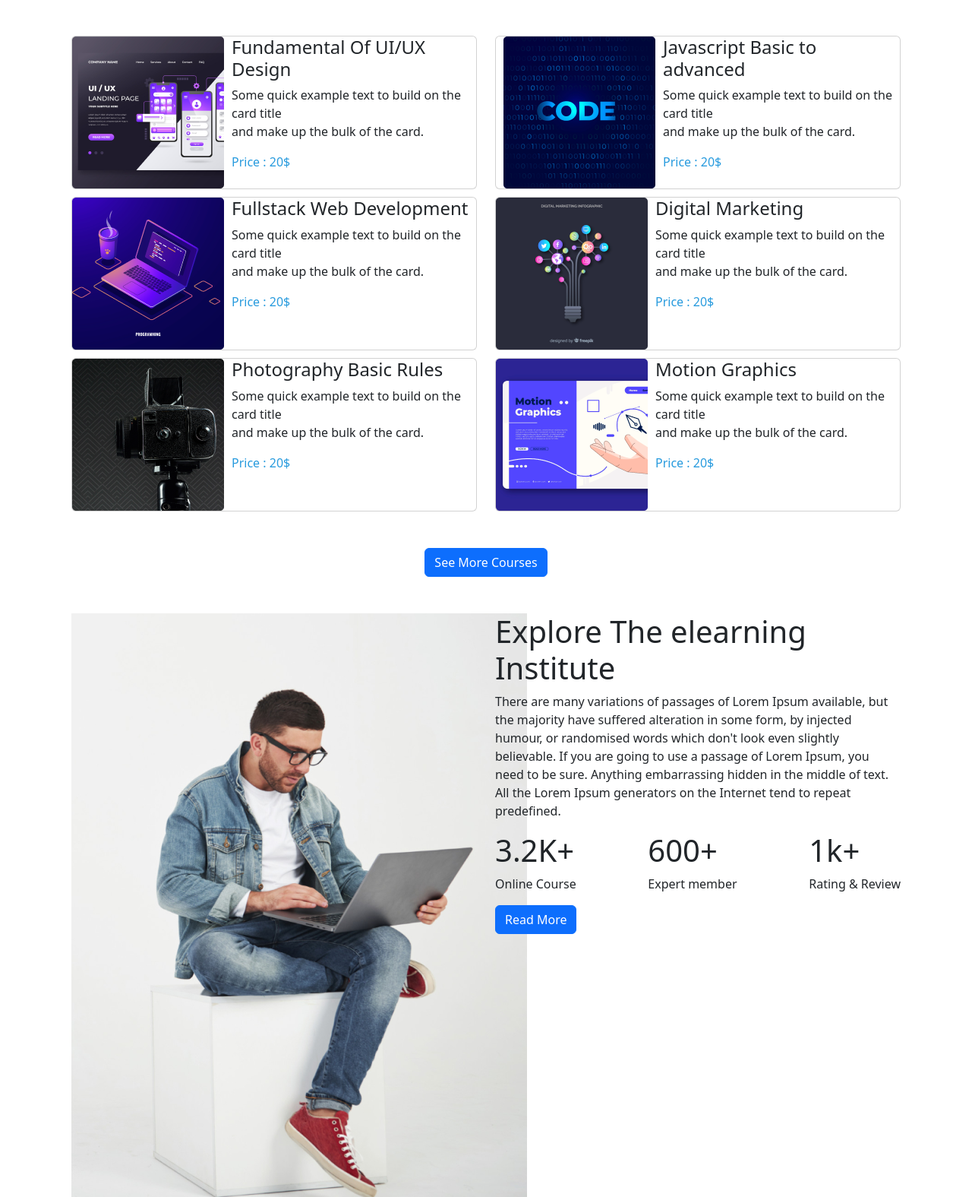
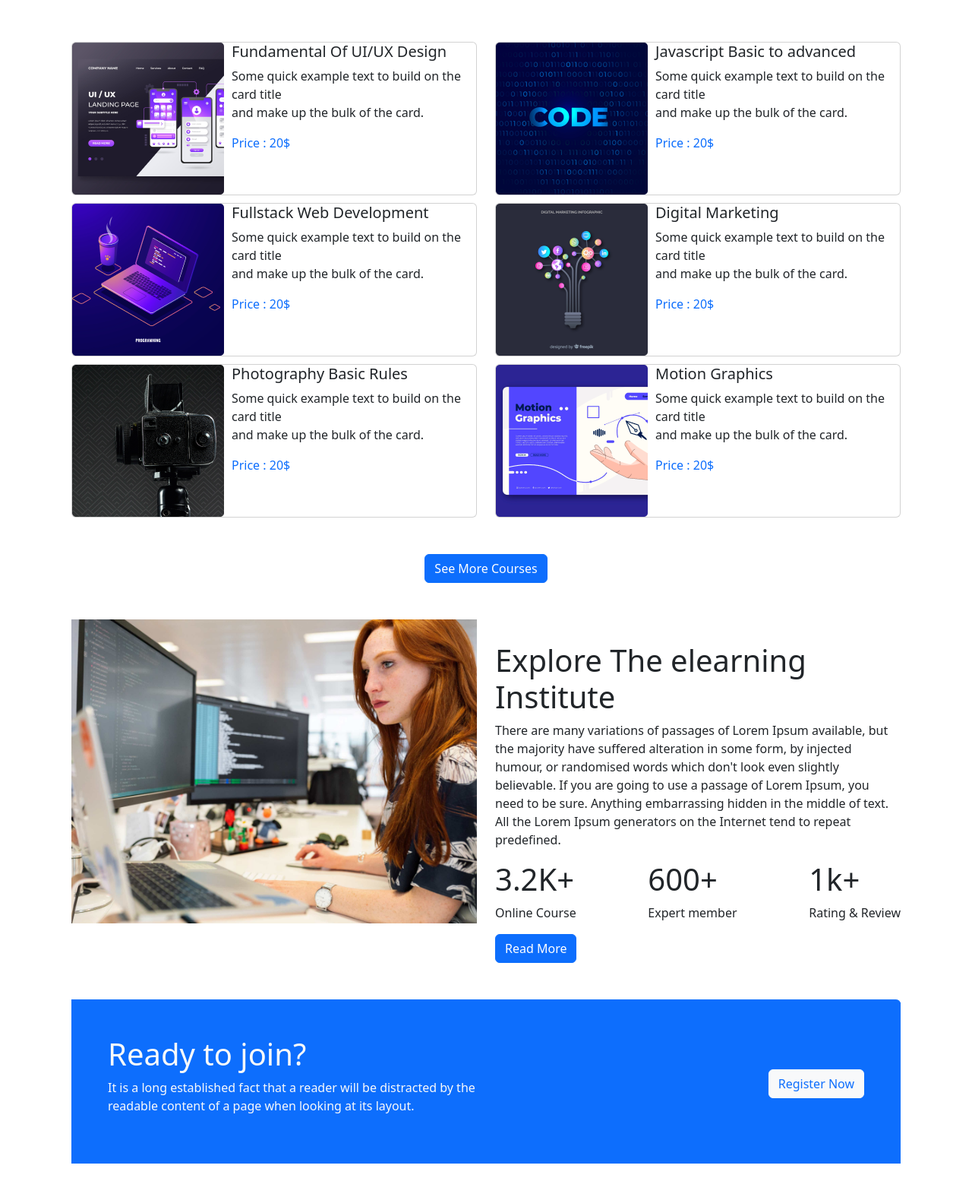
Before and after one commit to nabid050/EdTech-Website, a plain HTML site: page index.html in a window 1280 px wide. Shown: the part 913-2488 px from the top of the page at 76% size. Drawn offline with nearby package versions, Linux system fonts and the light colour scheme.

Commit message:
icon-added

```diff
--- a/index.html
+++ b/index.html
@@ -1,6 +1,7 @@
 <!DOCTYPE html>
 <html lang="en">
 <head>
+    <script src="https://kit.fontawesome.com/0533a2066f.js" crossorigin="anonymous"></script>
     <link href="https://cdn.jsdelivr.net/npm/bootstrap@5.2.0/dist/css/bootstrap.min.css" rel="stylesheet" integrity="sha384-gH2yIJqKdNHPEq0n4Mqa/HGKIhSkIHeL5AyhkYV8i59U5AR6csBvApHHNl/vI1Bx" crossorigin="anonymous">
     <link rel="stylesheet" href="style.css">
     <meta charset="UTF-8">
@@ -39,7 +40,7 @@
                   </li>
                 </ul>
               </div>
-              <button class="btn btn-outline-success">Register</button>
+              <a class="btn btn-outline-primary text-primary">Register</a>
             </div>
           </nav>
     </header>
@@ -50,6 +51,14 @@
             <div class="carousel-inner">
               <div class="carousel-item active">
                 <img src="./images/cover/cover-1.png" class="d-block w-100" alt="...">
+                <div class="carousel-caption h-50 d-none d-md-block">
+                  <h1>Get Started Digital <br> Learning</h1>
+                  <p>It is a long established fact that a reader will be distracted by the readable <br> content of a page when looking at its layout.</p>
+                  <a class="btn btn-primary" href="">Get Started</a>
+                </div>
+              </div>
+              <div class="carousel-item">
+                <img src="./images/cover/cover-2.jpg" class="d-block w-100" alt="...">
                 <div class="carousel-caption h-50 d-none d-md-block">
                     <h1>Get Started Digital <br> Learning</h1>
                     <p>It is a long established fact that a reader will be distracted by the readable <br> content of a page when looking at its layout.</p>
@@ -87,9 +96,9 @@
                                     <img src="./images/course/course-1.png" alt="">
                                 </div>
                                 <div class="text">
-                                   <h4>Fundamental Of UI/UX Design</h2>
+                                   <h5>Fundamental Of UI/UX Design</h5>
                                    <p>Some quick example text to build on the card title <br> and make up the bulk of the card.</p>
-                                   <span>Price : 20$</span>
+                                   <span class="text-primary">Price : 20$</span>
                                 </div>
                           </div>
                         </div>
@@ -97,13 +106,13 @@
                     <div class="col-lg-6 col-sm-12">
                         <div class="card">
                             <div class="d-flex">
-                                <div class="text">
+                                <div>
                                     <img src="./images/course/course-2.png" alt="">
                                 </div>
                                 <div class="text">
-                                   <h4>Javascript Basic to advanced</h2>
+                                   <h5>Javascript Basic to advanced</h5>
                                    <p>Some quick example text to build on the card title <br> and make up the bulk of the card.</p>
-                                   <span>Price : 20$</span>
+                                   <span class="text-primary">Price : 20$</span>
                                 </div>
                           </div>
                         </div>
@@ -115,9 +124,9 @@
                                     <img src="./images/course/course-3.png" alt="">
                                 </div>
                                 <div class="text">
-                                   <h4>Fullstack Web Development</h2>
+                                   <h5>Fullstack Web Development</h5>
                                    <p>Some quick example text to build on the card title <br> and make up the bulk of the card.</p>
-                                   <span>Price : 20$</span>
+                                   <span class="text-primary">Price : 20$</span>
                                 </div>
                           </div>
                         </div>
@@ -129,9 +138,9 @@
                                     <img src="./images/course/course-4.png" alt="">
                                 </div>
                                 <div class="text">
-                                   <h4>Digital Marketing</h2>
+                                   <h5>Digital Marketing</h5>
                                    <p>Some quick example text to build on the card title <br> and make up the bulk of the card.</p>
-                                   <span>Price : 20$</span>
+                                   <span class="text-primary">Price : 20$</span>
                                 </div>
                           </div>
                         </div>
@@ -143,9 +152,9 @@
                                     <img src="./images/course/course-5.png" alt="">
                                 </div>
                                 <div class="text">
-                                   <h4>Photography Basic Rules</h2>
+                                   <h5>Photography Basic Rules</h5>
                                    <p>Some quick example text to build on the card title <br> and make up the bulk of the card.</p>
-                                   <span>Price : 20$</span>
+                                   <span class="text-primary">Price : 20$</span>
                                 </div>
                           </div>
                         </div>
@@ -157,9 +166,9 @@
                                     <img src="./images/course/course-6.png" alt="">
                                 </div>
                                 <div class="text">
-                                   <h4>Motion Graphics</h2>
+                                   <h5>Motion Graphics</h5>
                                    <p>Some quick example text to build on the card title <br> and make up the bulk of the card.</p>
-                                   <span>Price : 20$</span>
+                                   <span class="text-primary">Price : 20$</span>
                                 </div>
                           </div>
                     </div>
@@ -171,10 +180,11 @@
         </div>
         <section class="container mt-5">
            <div class="row">
-            <div class="col-lg-6 col-sm-12 img-fluid">
-                <img src="./images/working.png" alt="">
+            <div class="col-lg-6 col-sm-12 left">
+                <img class="img-fluid" src="./images/student/developer.jpg" alt="">
             </div>
             <div class="col-lg-6 col-sm-12">
+                <div class="institute">
                   <h1>Explore The elearning Institute</h1>
                 <p>There are many variations of passages of Lorem Ipsum available, but the majority have suffered alteration in some form, by injected humour, or randomised words which don't look even slightly believable. If you are going to use a passage of Lorem Ipsum, you need to be sure.
                 Anything embarrassing hidden in the middle of text. All the Lorem Ipsum generators on the Internet tend to repeat predefined.
@@ -196,28 +206,33 @@
                 <a class="btn btn-primary" href="">Read More</a>
                 </div>
             </div>
+           </div>
         </section>
         <section class="container mt-5">
               <div class="d-flex text-wrap rounded-2 justify-content-between bg-primary">
-                  <div class="text-light p-5">
+                <div class="bg-primary text-light p-5">
                   <h1>Ready to join?</h1>
                   <p>It is a long established fact that a reader will be distracted by the <br> readable content of a page when looking at its layout.</p>
               </div>
-                  <div class="p-5">
-                    <button type="button" class="btn text-primary btn-light btn-lg" data-toggle="modal" data-target="#myModal">Register Now</button>
-                      <div id="myModal" class="modal fade" role="dialog">
+                <div class="bg-primary mt-1 p-5">
+                  <button type="button" class="btn btn-light text-primary" data-bs-toggle="modal" data-bs-target="#exampleModal">
+                    Register Now
+                  </button>
+
+                  <!-- Modal -->
+                  <div class="modal fade" id="exampleModal" tabindex="-1" aria-labelledby="exampleModalLabel" aria-hidden="true">
                     <div class="modal-dialog">
-                          <!-- Modal content-->
                       <div class="modal-content">
                         <div class="modal-header">
-                              <button type="button" class="close" data-dismiss="modal">&times;</button>
-                              <h4 class="modal-title">Modal Header</h4>
+                          <h5 class="modal-title" id="exampleModalLabel">Modal title</h5>
+                          <button type="button" class="btn-close" data-bs-dismiss="modal" aria-label="Close"></button>
                         </div>
                         <div class="modal-body">
-                              <p>Some text in the modal.</p>
+                          ...
                         </div>
                         <div class="modal-footer">
-                              <button type="button" class="btn btn-default" data-dismiss="modal">Close</button>
+                          <button type="button" class="btn btn-secondary" data-bs-dismiss="modal">Close</button>
+                          <button type="button" class="btn btn-primary">Save changes</button>
                         </div>
                       </div>
                     </div>
@@ -369,12 +384,16 @@
             <img src="./images/company/company-6.png" alt="">
         </div>
     </main>
-    <footer class="mt-5 .d-sm-block .d-md-block d-flex justify-content-center text-wrap">
+    <footer class="d-flex justify-content-center mt-5">
         <div>
             <h1>Edu-Point</h1>
             <p>Office 41, Zawaya Buildin, Ghala Muscat,<br>
                 Sultanate of Oman</p>
             <p>Privacy Ploicy  |  Terms of use</p>
+            <i class="fa-brands fs-3 fa-facebook"></i>
+            <i class="fa-brands fs-3 fa-twitter"></i>
+            <i class="fa-brands fs-3 fa-linkedin"></i>
+            <i class="fa-brands fs-3 fa-tiktok"></i>
         </div>
     </footer>
     <script src="https://cdn.jsdelivr.net/npm/bootstrap@5.2.0/dist/js/bootstrap.bundle.min.js" integrity="sha384-A3rJD856KowSb7dwlZdYEkO39Gagi7vIsF0jrRAoQmDKKtQBHUuLZ9AsSv4jD4Xa" crossorigin="anonymous"></script>
--- a/style.css
+++ b/style.css
@@ -4,18 +4,16 @@
 .text{
     margin-left: 10px;
 }
-span{
-    color: #289BDE;
-}
-/* .btn-cour{
-    align-items: center;
-} */
 .btn-light{
     display: inline-block;
-    margin-top: 50px;
+    margin-top: 40px;
 }
 footer{
+    text-align: center;
     background-color: black;
     color: white;
     padding: 20px;
 }
+.institute{
+    margin-top: 30px;
+}
```
Also changed, not shown: images/cover/cover-2.jpg, images/student/developer.jpg (added). Lines whose indentation alone changed are shown as unchanged.
